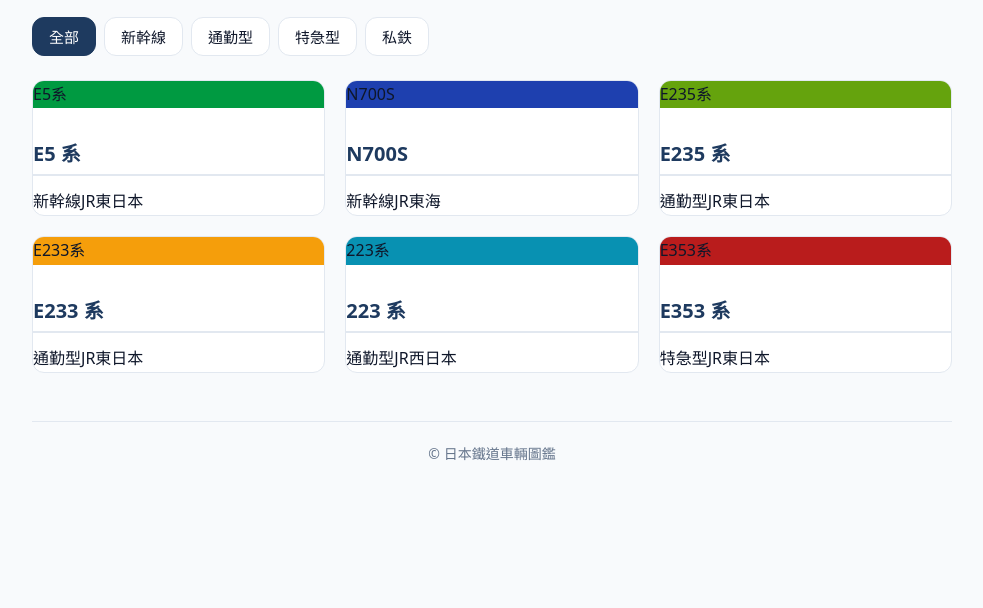
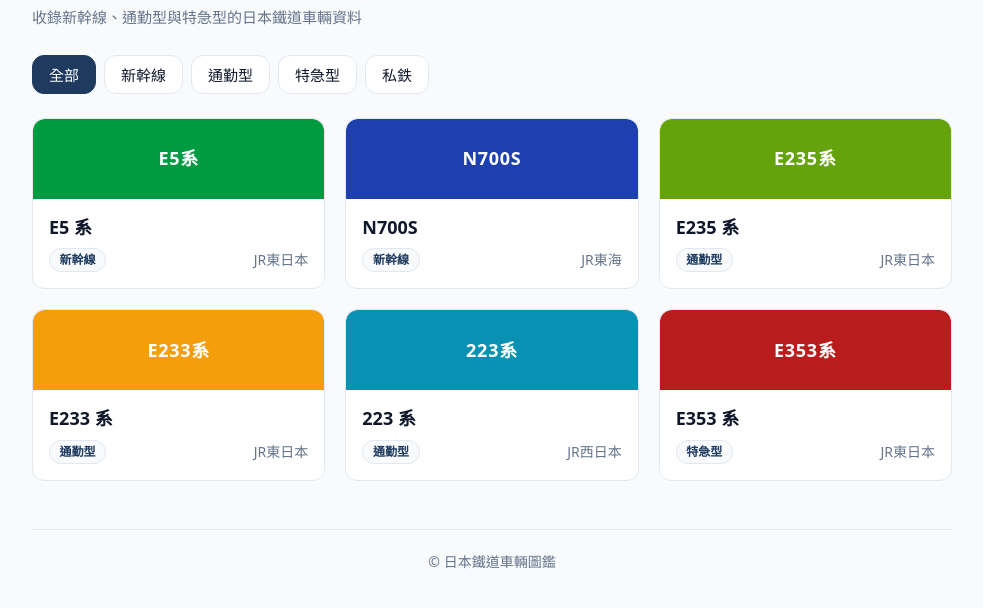
Before and after one commit to ab921202/jp-rail-zukan, a plain HTML site: page index.html in a window 1280 px wide. Shown: the part 74-682 px from the top of the page, without its empty margins (148-1131 px from the left). Drawn offline with Linux system fonts and the light colour scheme.

Commit message:
Refactor HTML class names for consistency with CSS
Updated class names in the HTML to align with style.css conventions.

```diff
--- a/index.html
+++ b/index.html
@@ -9,6 +9,7 @@
 <body>
   <header>
     <h1>日本鐵道車輛圖鑑</h1>
+    <p class="subtitle">收錄新幹線、通勤型與特急型的日本鐵道車輛資料</p>
   </header>
 
   <main>
@@ -88,27 +89,27 @@
           card.href = "cars/" + car.id + ".html";
 
           const colorBlock = document.createElement("div");
-          colorBlock.className = "car-color";
+          colorBlock.className = "car-card-color"; /* 對齊 style.css */
           colorBlock.textContent = car.nameJa;
           colorBlock.style.backgroundColor = car.color;
 
           const body = document.createElement("div");
-          body.className = "car-body";
+          body.className = "car-card-body"; /* 對齊 style.css */
 
-          const title = document.createElement("h2");
-          title.className = "car-name";
+          const title = document.createElement("h3"); /* 改用 h3 */
+          title.className = "car-card-title"; /* 對齊 style.css */
           title.textContent = car.name;
 
           const meta = document.createElement("div");
-          meta.className = "car-meta";
+          meta.className = "car-card-meta"; /* 對齊 style.css */
 
           const categoryBadge = document.createElement("span");
-          categoryBadge.className = "badge";
+          categoryBadge.className = "category-badge"; /* 對齊 style.css */
           const categoryData = categories[car.category];
           categoryBadge.textContent = categoryData && categoryData.label ? categoryData.label : car.category;
 
           const operator = document.createElement("span");
-          operator.className = "car-operator";
+          operator.className = "car-card-operator"; /* 對齊 style.css */
           operator.textContent = car.operator;
 
           meta.appendChild(categoryBadge);
```
